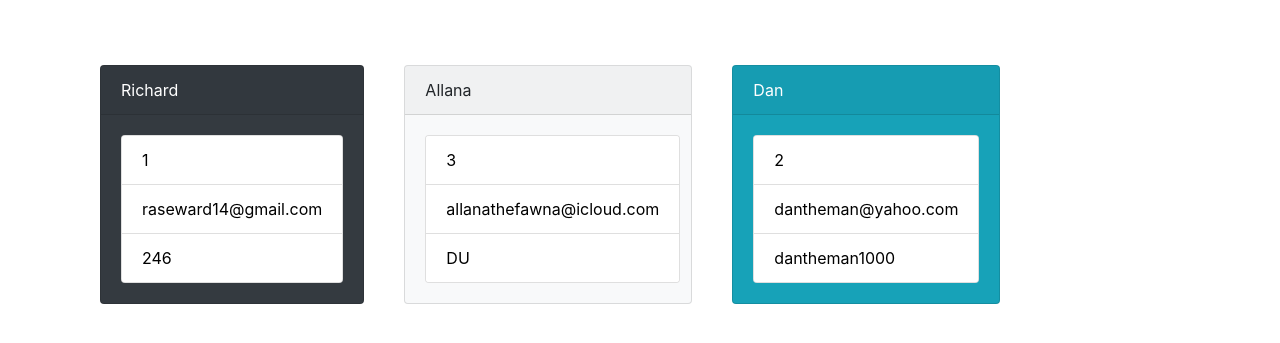
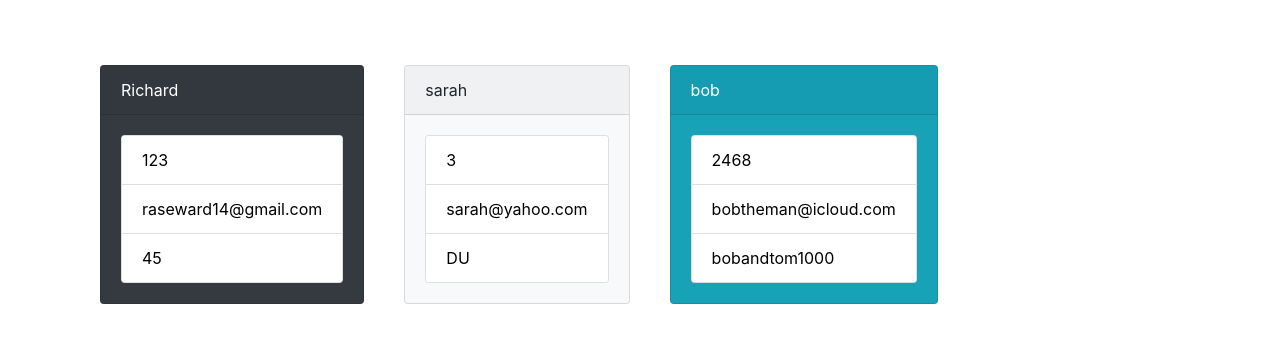
Before and after one commit to raseward14/Team_Profile_Generator, a website: page index.html in a window 1280 px wide. Shown: the part 203-546 px from the top of the page. Drawn offline with nearby package versions, Linux system fonts and the light colour scheme.

Commit message:
generated example html

```diff
--- a/index.html
+++ b/index.html
@@ -1,24 +1,21 @@
 <!doctype html>
     <html lang="en">
-
     <head>
         <!-- Required meta tags -->
         <meta charset="utf-8">
         <meta name="viewport" content="width=device-width, initial-scale=1, shrink-to-fit=no">
 
         <!-- Bootstrap CSS -->
-  <link rel="stylesheet" href="https://cdn.jsdelivr.net/npm/bootstrap@4.6.0/dist/css/bootstrap.min.css"
-    integrity="sha384-B0vP5xmATw1+K9KRQjQERJvTumQW0nPEzvF6L/Z6nronJ3oUOFUFpCjEUQouq2+l" crossorigin="anonymous">
+        <link rel="stylesheet" href="https://cdn.jsdelivr.net/npm/bootstrap@4.6.0/dist/css/bootstrap.min.css" integrity="sha384-B0vP5xmATw1+K9KRQjQERJvTumQW0nPEzvF6L/Z6nronJ3oUOFUFpCjEUQouq2+l" crossorigin="anonymous">
 
         <!-- my stylesheet -->
         <link rel="stylesheet" href="src/css/style.css">
 
         <title>Team Profile Generator!</title>
     </head>
-
     <body>
       <h1>My Team</h1>
-  <div class="container">
+    <div class='container'>
         <div class="portfolio-container">
             <div class="project-row">
             <div class="card text-white bg-dark mb-3" style="max-width: 18rem;">
@@ -26,21 +23,21 @@
   <div class="card-body">
   <div class="card">
   <ul class="list-group list-group-flush">
-              <li class="list-group-item">1</li>
+    <li class="list-group-item">123</li>
     <li class="list-group-item">raseward14@gmail.com</li>
-              <li class="list-group-item">246</li>
+    <li class="list-group-item">45</li>
   </ul>
 </div>
   </div>
 </div>
 
         <div class="card bg-light mb-3" style="max-width: 18rem;">
-        <div class="card-header">Allana</div>
+  <div class="card-header">sarah</div>
   <div class="card-body">
   <div class="card">
   <ul class="list-group list-group-flush">
     <li class="list-group-item">3</li>
-              <li class="list-group-item">allanathefawna@icloud.com</li>
+    <li class="list-group-item">sarah@yahoo.com</li>
     <li class="list-group-item">DU</li>
   </ul>
 </div>
@@ -48,13 +45,13 @@
 </div>
 
         <div class="card text-white bg-info mb-3" style="max-width: 18rem;">
-        <div class="card-header">Dan</div>
+  <div class="card-header">bob</div>
   <div class="card-body">
   <div class="card">
   <ul class="list-group list-group-flush">
-              <li class="list-group-item">2</li>
-              <li class="list-group-item">dantheman@yahoo.com</li>
-              <li class="list-group-item">dantheman1000</li>
+    <li class="list-group-item">2468</li>
+    <li class="list-group-item">bobtheman@icloud.com</li>
+    <li class="list-group-item">bobandtom1000</li>
   </ul>
 </div>
   </div>
@@ -63,16 +60,11 @@
             </div>
         </div>
     </div>
-
         <!-- Optional JavaScript; choose one of the two! -->
 
         <!-- Option 1: jQuery and Bootstrap Bundle (includes Popper) -->
-  <script src="https://code.jquery.com/jquery-3.5.1.slim.min.js"
-    integrity="sha384-DfXdz2htPH0lsSSs5nCTpuj/zy4C+OGpamoFVy38MVBnE+IbbVYUew+OrCXaRkfj"
-    crossorigin="anonymous"></script>
-  <script src="https://cdn.jsdelivr.net/npm/bootstrap@4.6.0/dist/js/bootstrap.bundle.min.js"
-    integrity="sha384-Piv4xVNRyMGpqkS2by6br4gNJ7DXjqk09RmUpJ8jgGtD7zP9yug3goQfGII0yAns"
-    crossorigin="anonymous"></script>
+        <script src="https://code.jquery.com/jquery-3.5.1.slim.min.js" integrity="sha384-DfXdz2htPH0lsSSs5nCTpuj/zy4C+OGpamoFVy38MVBnE+IbbVYUew+OrCXaRkfj" crossorigin="anonymous"></script>
+        <script src="https://cdn.jsdelivr.net/npm/bootstrap@4.6.0/dist/js/bootstrap.bundle.min.js" integrity="sha384-Piv4xVNRyMGpqkS2by6br4gNJ7DXjqk09RmUpJ8jgGtD7zP9yug3goQfGII0yAns" crossorigin="anonymous"></script>
 
         <!-- Option 2: Separate Popper and Bootstrap JS -->
         <!--
@@ -81,5 +73,4 @@
         <script src="https://cdn.jsdelivr.net/npm/bootstrap@4.6.0/dist/js/bootstrap.min.js" integrity="sha384-+YQ4JLhjyBLPDQt//I+STsc9iw4uQqACwlvpslubQzn4u2UU2UFM80nGisd026JF" crossorigin="anonymous"></script>
         -->
     </body>
-
     </html>
```
Also changed, not shown: generateHTML.js (+4 -4 lines). Lines whose indentation alone changed are shown as unchanged.
